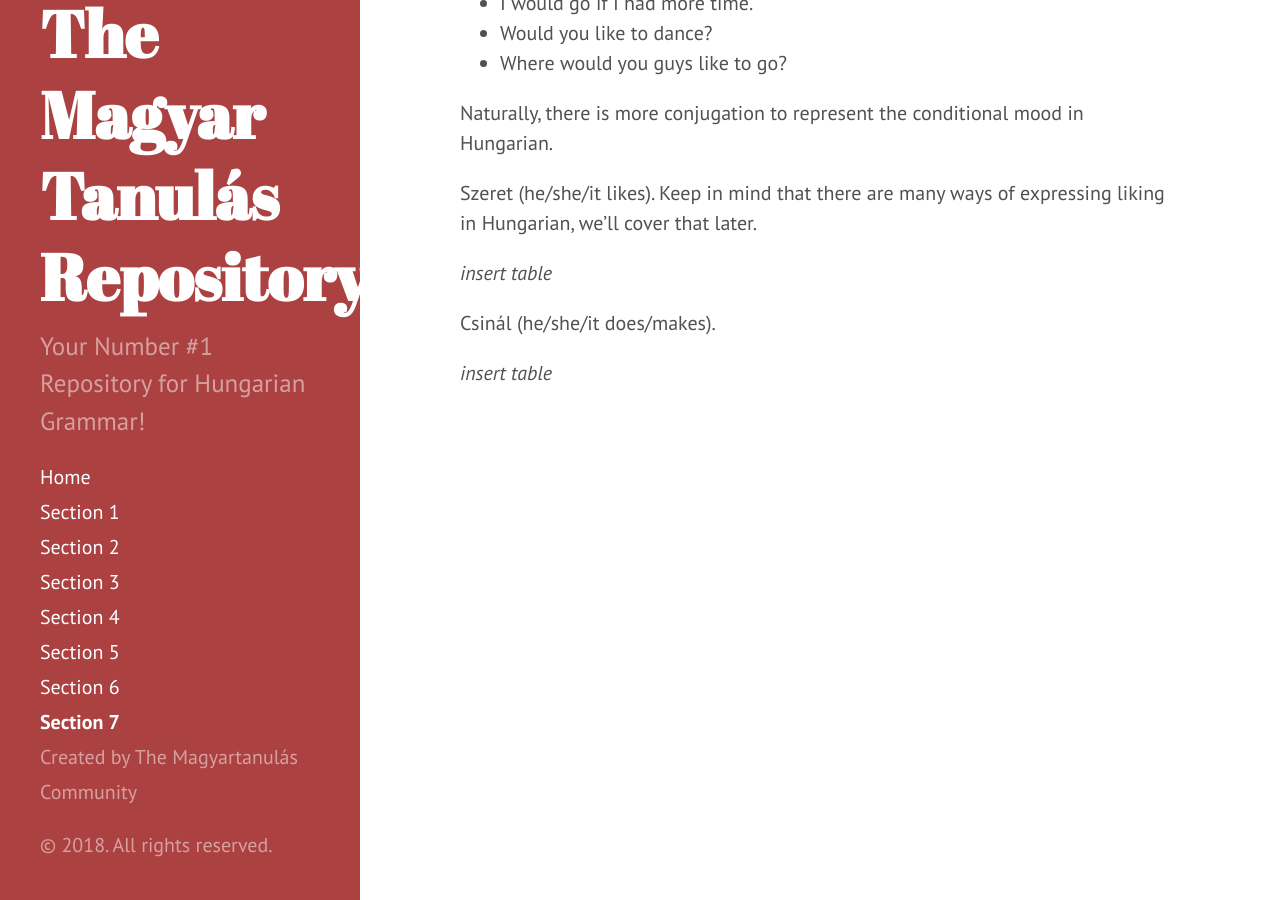
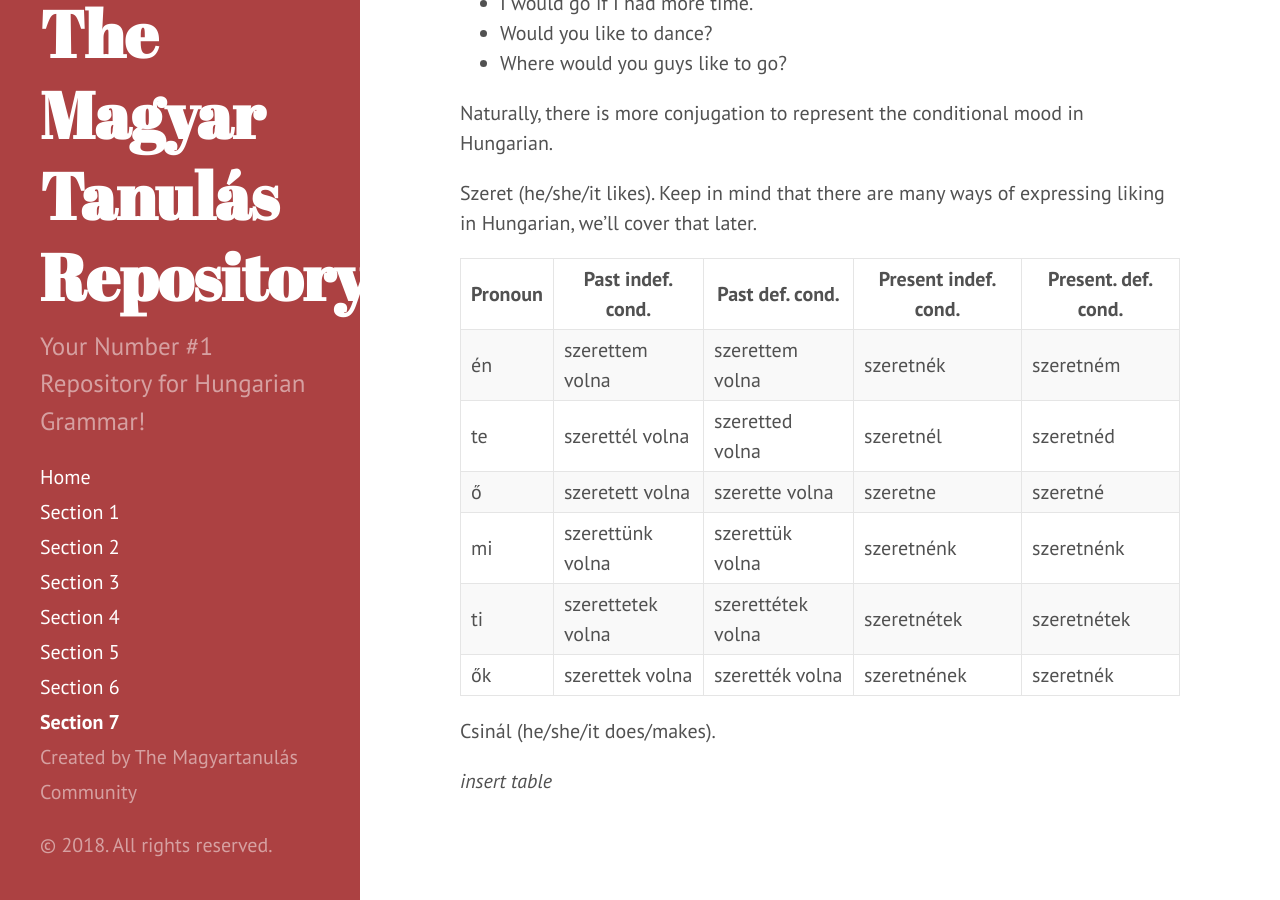
Before and after one commit to Magyartanulas/magyartanulas.github.io, a Jekyll site: the page built from Section7.md, in a window 1280 px wide and 900 px high, scrolled down 448 px. Built offline with Jekyll 4.4.1, drawn with Linux system fonts in a browser that asks for light colours; Markdown is read by kramdown in place of the engine named in the settings.

Commit message:
Update Section7.md

```diff
--- a/Section7.md
+++ b/Section7.md
@@ -20,7 +20,14 @@ Naturally, there is more conjugation to represent the conditional mood in Hungar
 
 Szeret (he/she/it likes). Keep in mind that there are many ways of expressing liking in Hungarian, we'll cover that later.
 
-*insert table*
+| Pronoun | Past indef. cond. | Past def. cond.   | Present indef. cond. | Present. def. cond. |
+|---------|-------------------|-------------------|----------------------|---------------------|
+| én      | szerettem volna   | szerettem volna   | szeretnék            | szeretném           |
+| te      | szerettél volna   | szeretted volna   | szeretnél            | szeretnéd           |
+| ő       | szeretett volna   | szerette volna    | szeretne             | szeretné            |
+| mi      | szerettünk volna  | szerettük volna   | szeretnénk           | szeretnénk          |
+| ti      | szerettetek volna | szerettétek volna | szeretnétek          | szeretnétek         |
+| ők      | szerettek volna   | szerették volna   | szeretnének          | szeretnék           |
 
 Csinál (he/she/it does/makes).
 
```
